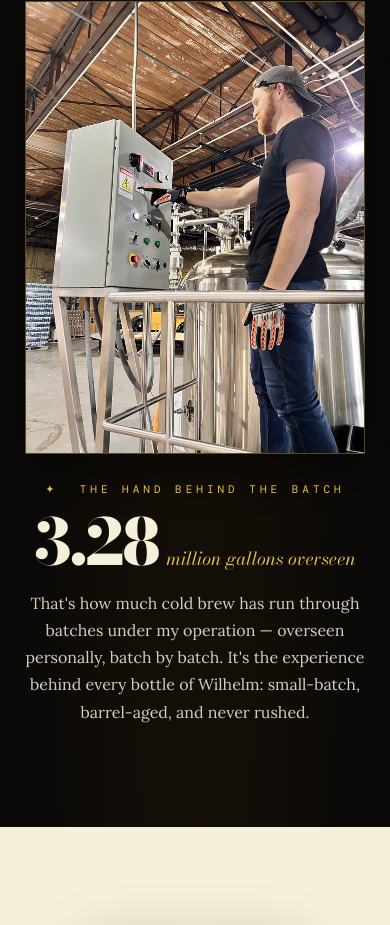
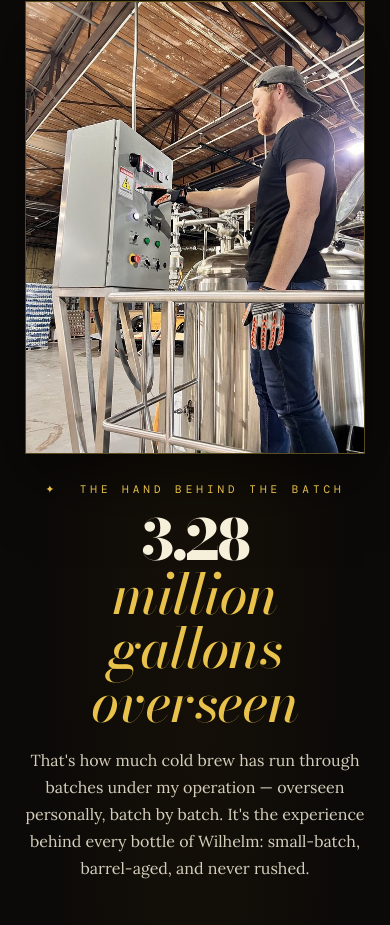
Before and after one commit to benjaminBrynildsen/wilhelm-cold-brew, a website: page public/drink/index.html in a window 390 px wide. Shown: the part 945-1870 px from the top of the page. Drawn offline with nearby package versions, Linux system fonts and the light colour scheme; no server answers; a web font is replaced by a local one.

Commit message:
Proof stat: scale 'million gallons overseen' to match 3.28, stacked

```diff
--- a/public/drink/optin.css
+++ b/public/drink/optin.css
@@ -205,14 +205,14 @@ html:not([data-drink-variant]) .optin-bullets { display: block; }
 .proof-photo { margin: 0; }
 .proof-photo img { width: 100%; height: auto; display: block; border: 1px solid rgba(232,194,74,0.35); box-shadow: 0 24px 60px rgba(0,0,0,0.5); }
 .proof .eyebrow { margin-bottom: 18px; }
-.proof-stat { display: flex; align-items: baseline; justify-content: flex-start; gap: 8px; flex-wrap: wrap; }
-.proof-stat .big { font-family: var(--display); font-weight: 800; font-size: clamp(64px, 11vw, 120px); line-height: 0.9; color: var(--parchment); letter-spacing: -3px; }
+.proof-stat { display: flex; flex-direction: column; align-items: flex-start; gap: 2px; }
+.proof-stat .big { font-family: var(--display); font-weight: 800; font-size: clamp(56px, 11vw, 108px); line-height: 0.92; color: var(--parchment); letter-spacing: -3px; }
 .proof-stat .big .plus { color: var(--gold); }
-.proof-stat .unit { font-family: var(--display); font-style: italic; font-size: clamp(18px, 3vw, 28px); color: var(--gold); }
+.proof-stat .unit { font-family: var(--display); font-style: italic; font-weight: 500; font-size: clamp(56px, 11vw, 108px); line-height: 0.96; color: var(--gold); letter-spacing: -1px; }
 .proof-line { font-family: var(--body); font-size: clamp(16px, 2vw, 20px); line-height: 1.7; color: rgba(246,239,218,0.86); margin: 18px 0 0; }
 @media (max-width: 760px) {
   .proof-inner { grid-template-columns: 1fr; text-align: center; }
-  .proof-stat { justify-content: center; }
+  .proof-stat { align-items: center; }
   .proof-photo { max-width: 340px; margin: 0 auto; }
 }
 
```
